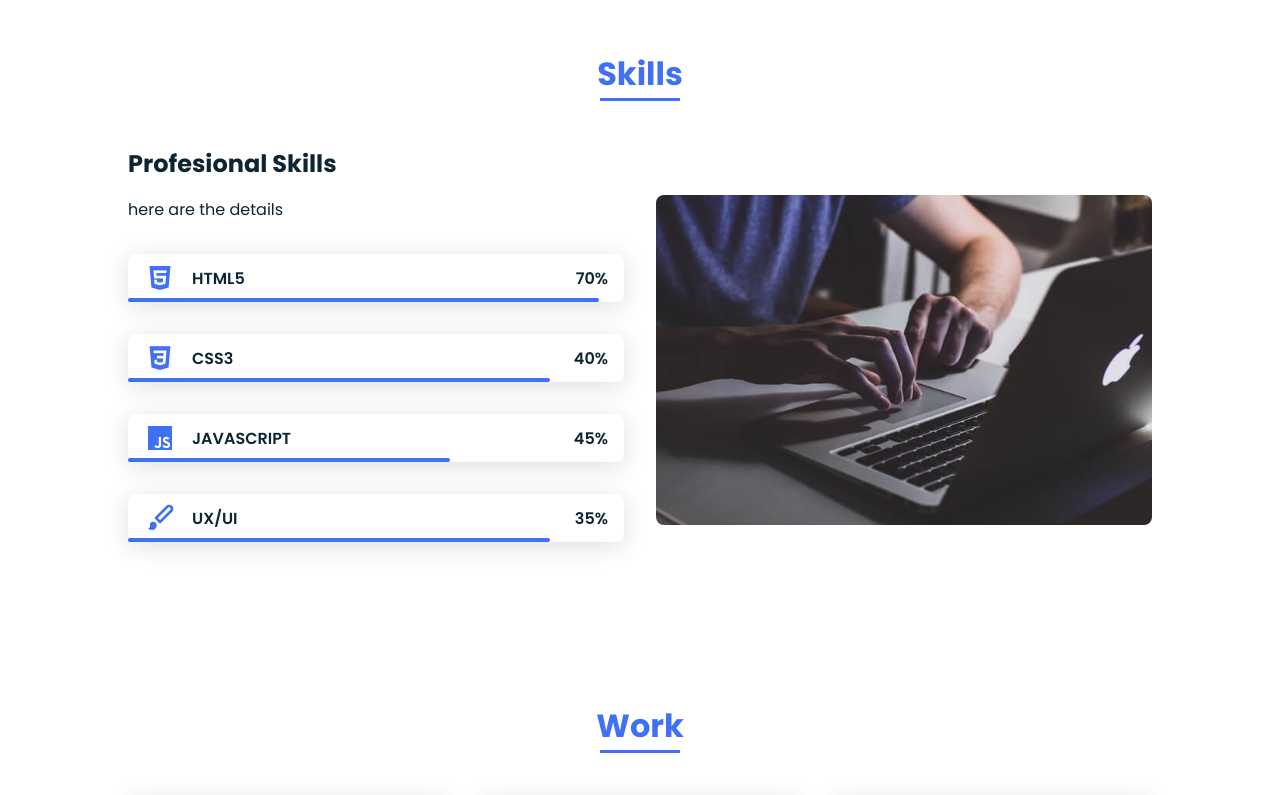
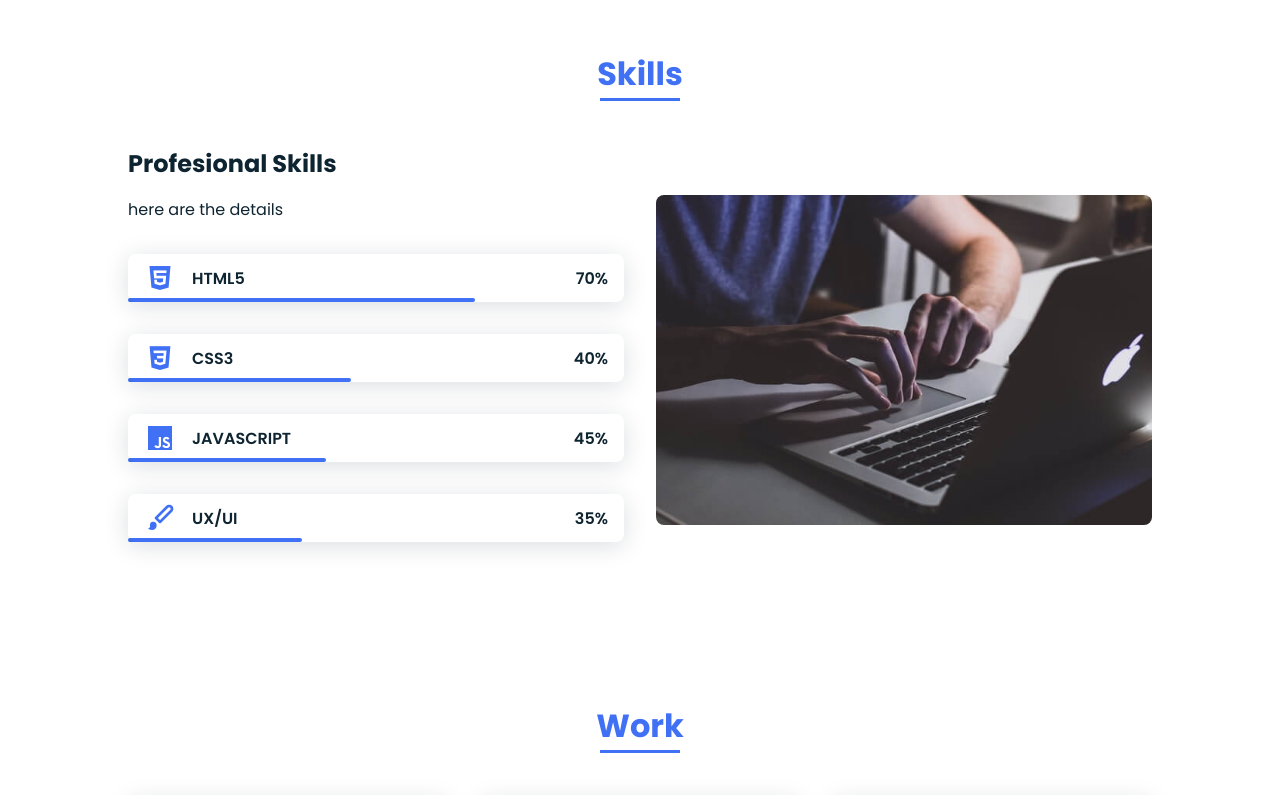
Before and after one commit to aman483/portfolio.github-io, a plain HTML site: page index.html in a window 1280 px wide. Shown: the part 1429-2224 px from the top of the page. Drawn offline with nearby package versions, Linux system fonts and the light colour scheme.

Commit message:
Update styles.css

```diff
--- a/assets/css/styles.css
+++ b/assets/css/styles.css
@@ -289,16 +289,16 @@ img{
   z-index: var(--z-back);
 }
 .skills__html{
-  width: 95%;
+  width: 70%;
 }
 .skills__css{
-  width: 85%;
+  width: 45%;
 }
 .skills__js{
-  width: 65%;
+  width: 40%;
 }
 .skills__ux{
-  width: 85%;
+  width: 35%;
 }
 .skills__img{
   border-radius: .5rem;
```
